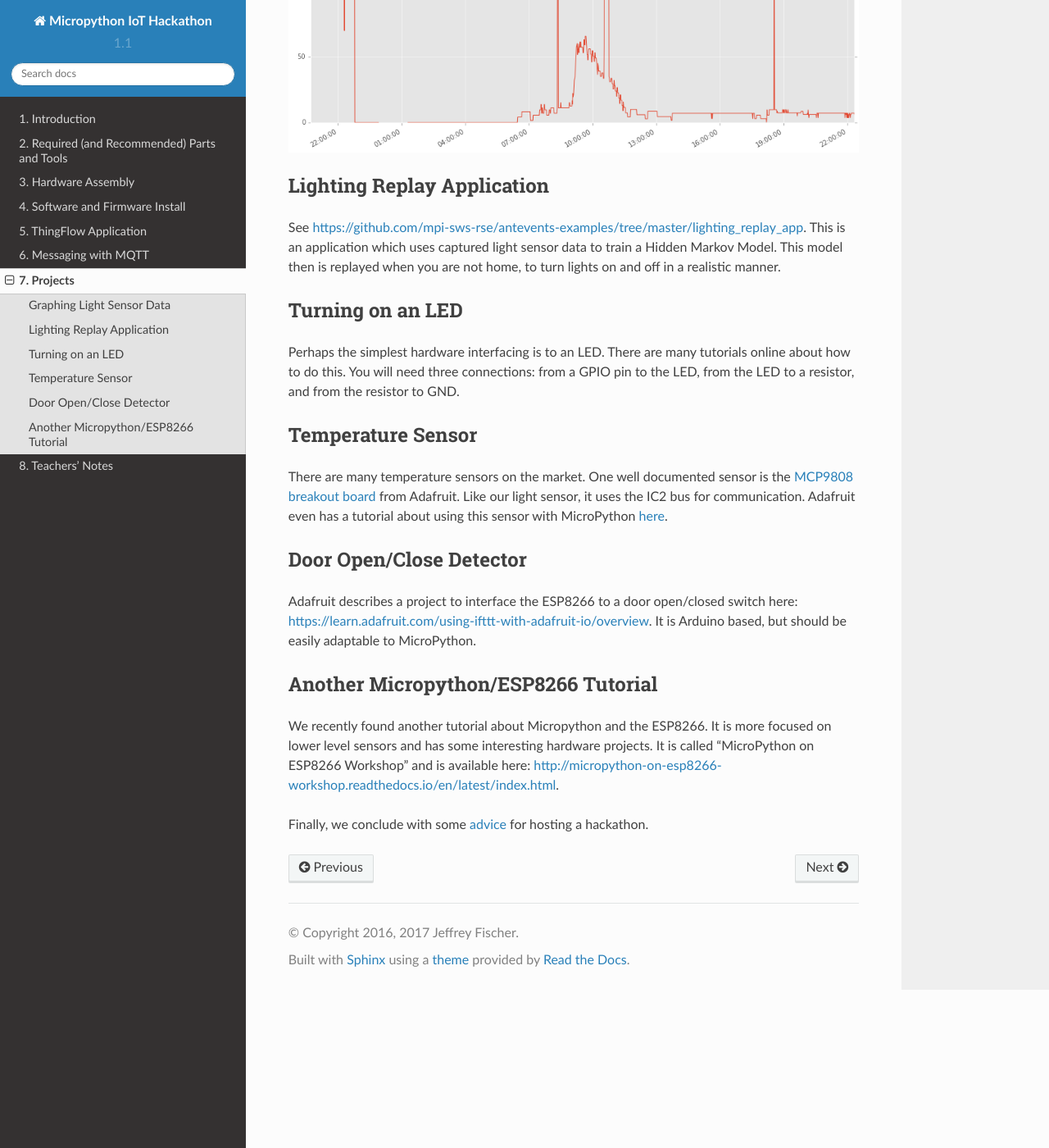
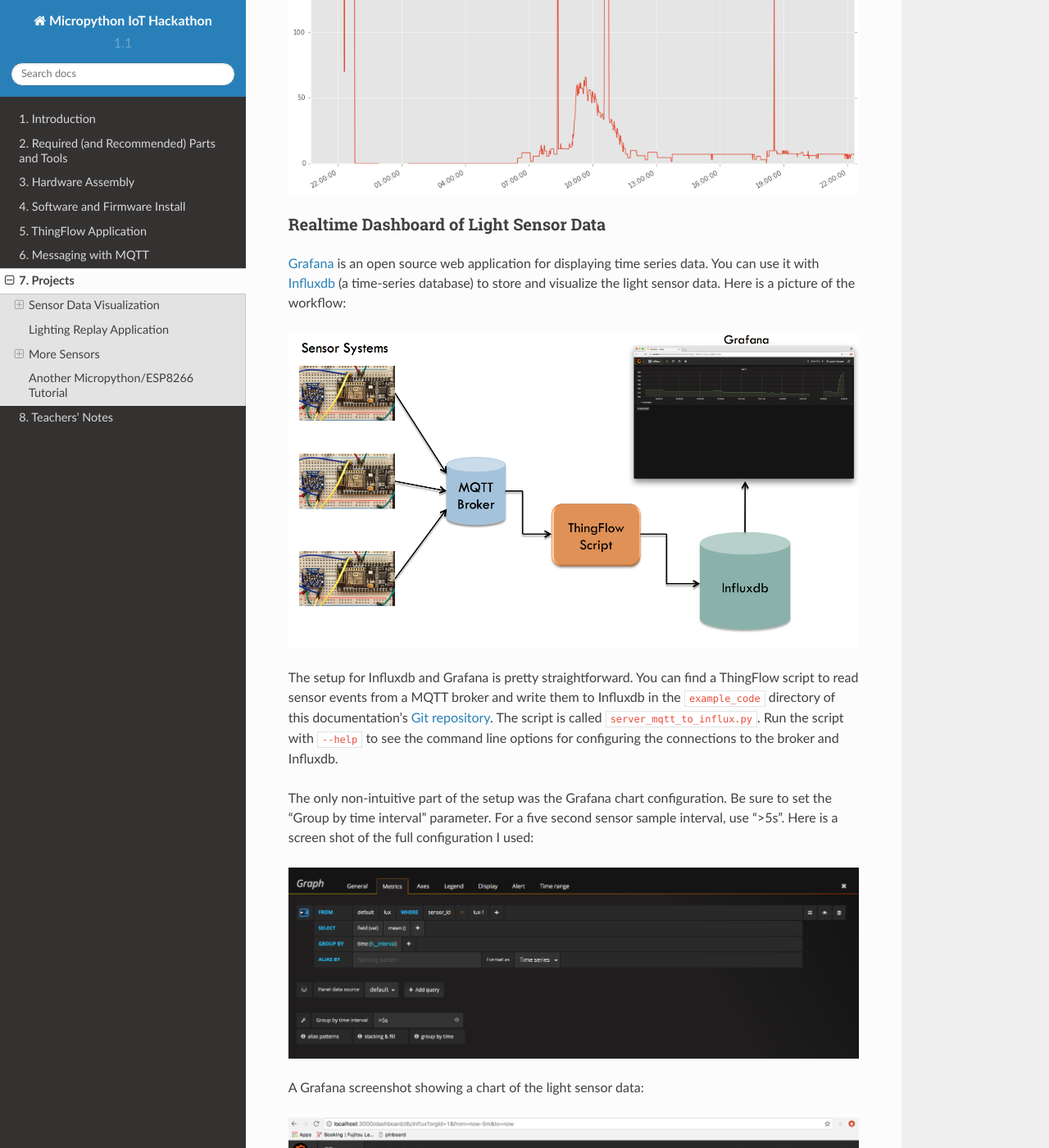
Before and after one commit to jfischer/micropython-iot-hackathon, a Sphinx documentation site: the page built from docs/projects.rst, in a window 1280 px wide and 1400 px high, scrolled down 668 px. Shown: the whole window at 82% size. Built offline with Sphinx 7.4.7 and the Read the Docs theme 2.0.0, drawn with Linux system fonts in a browser that asks for light colours; some of the changed text lies outside the part shown.

Commit message:
Added grafana project

```diff
--- a/docs/projects.rst
+++ b/docs/projects.rst
@@ -7,8 +7,10 @@
 as well as incorporating the system in a larger application. Currently, this
 section is just a sketch. Over time, we will fill out more details.
 
-Graphing Light Sensor Data
---------------------------
+Sensor Data Visualization
+-------------------------
+Graphing Light Sensor Data in Jupyter
+~~~~~~~~~~~~~~~~~~~~~~~~~~~~~~~~~~~~~
 Given the CSV files we have generated, it is quite easy to use
 `Jupyter <http://jupyter.org>`__ and
 `matplotlib <http://matplotlib.org>`__
@@ -17,21 +19,52 @@
 
 .. image:: _static/lighting-app-front-room.png
 
+Realtime Dashboard of Light Sensor Data
+~~~~~~~~~~~~~~~~~~~~~~~~~~~~~~~~~~~~~~~
+`Grafana <https://docs.grafana.org>`_ is an open source web application for
+displaying time series data. You can use it with `Influxdb <https://docs.influxdata.com/influxdb>`_
+(a time-series database) to store and visualize the light sensor data. Here is a
+picture of the workflow:
+
+.. image:: _static/grafana-workflow.png
+
+The setup for Influxdb and Grafana is pretty straightforward. You can find a
+ThingFlow script to read sensor events from a MQTT broker and write them to
+Influxdb in the ``example_code`` directory of this documentation's
+`Git repository <https://github.com/jfischer/micropython-iot-hackathon>`_.
+The script is called ``server_mqtt_to_influx.py``. Run the script with
+``--help`` to see the command line options for configuring the connections
+to the broker and Influxdb.
+
+The only non-intuitive part of the setup was the Grafana chart configuration.
+Be sure to set the "Group by time interval" parameter. For a five second sensor
+sample interval, use ">5s". Here is a screen shot of the full configuration
+I used:
+
+.. image:: _static/grafana-config.png
+
+A Grafana screenshot showing a chart of the light sensor data:
+
+.. image:: _static/grafana-chart.png
+
 Lighting Replay Application
 ---------------------------
-See https://github.com/mpi-sws-rse/antevents-examples/tree/master/lighting_replay_app.
+See https://github.com/mpi-sws-rse/thingflow-examples/tree/master/lighting_replay_app.
 This is an application which uses captured light sensor data to train a
 Hidden Markov Model. This model then is replayed when you are not home, to turn
 lights on and off in a realistic manner.
 
+More Sensors
+------------
+
 Turning on an LED
------------------
+~~~~~~~~~~~~~~~~~
 Perhaps the simplest hardware interfacing is to an LED. There are many tutorials
 online about how to do this. You will need three connections: from a GPIO pin
 to the LED, from the LED to a resistor, and from the resistor to GND.
 
 Temperature Sensor
-------------------
+~~~~~~~~~~~~~~~~~~
 There are many temperature sensors on the market. One well documented sensor
 is the `MCP9808 breakout board <https://www.adafruit.com/products/1782>`__ from
 Adafruit. Like our light sensor, it uses the IC2 bus for communication. Adafruit
@@ -39,7 +72,7 @@
 `here <https://learn.adafruit.com/micropython-hardware-i2c-devices>`__.
 
 Door Open/Close Detector
-------------------------
+~~~~~~~~~~~~~~~~~~~~~~~~
 Adafruit describes a project to interface the ESP8266 to a door open/closed
 switch here: https://learn.adafruit.com/using-ifttt-with-adafruit-io/overview.
 It is Arduino based, but should be easily adaptable to MicroPython.
```
Also changed, not shown: docs/_static/grafana-chart.png (added), docs/_static/grafana-config.png (added), docs/_static/grafana-workflow.png (added), 1 other file.
